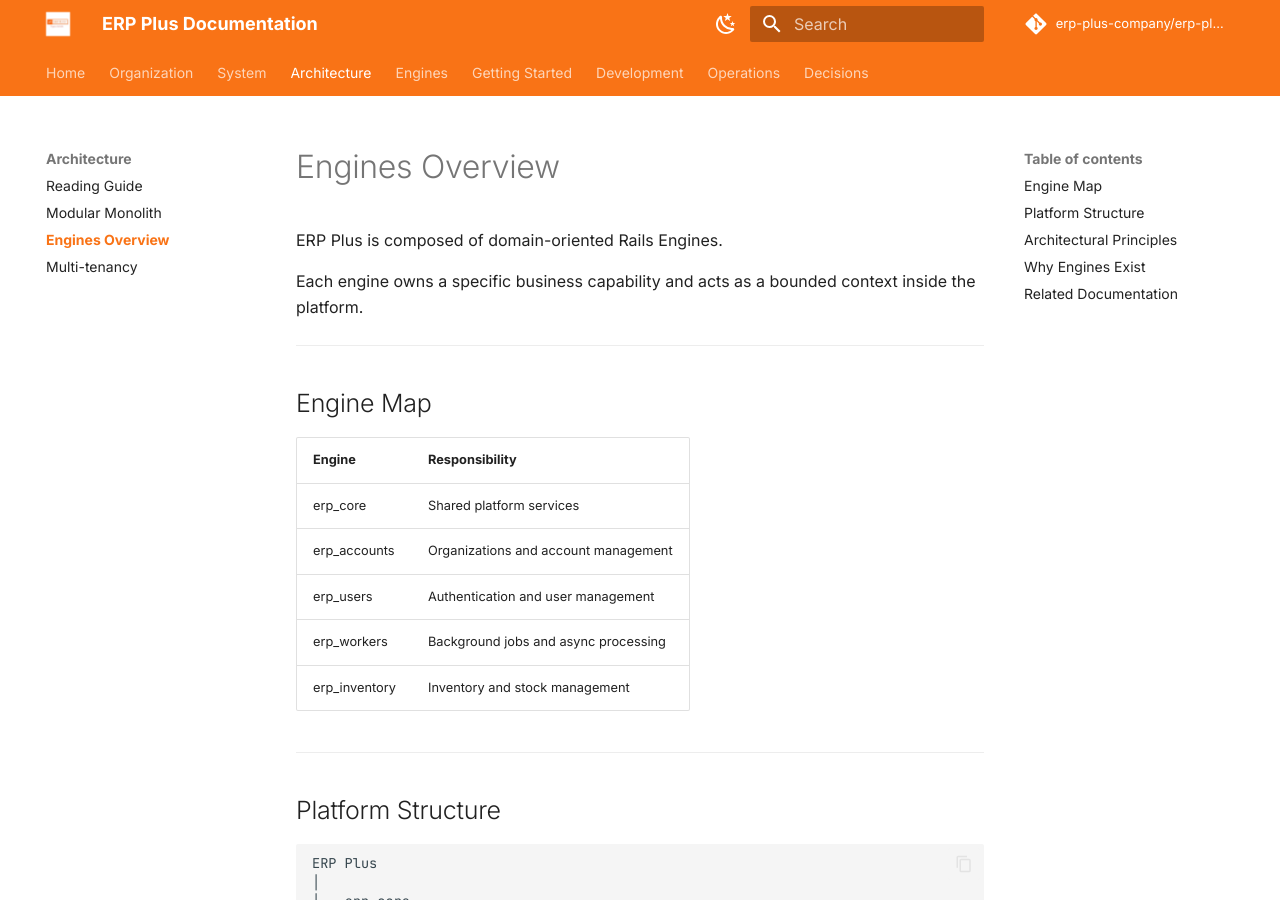
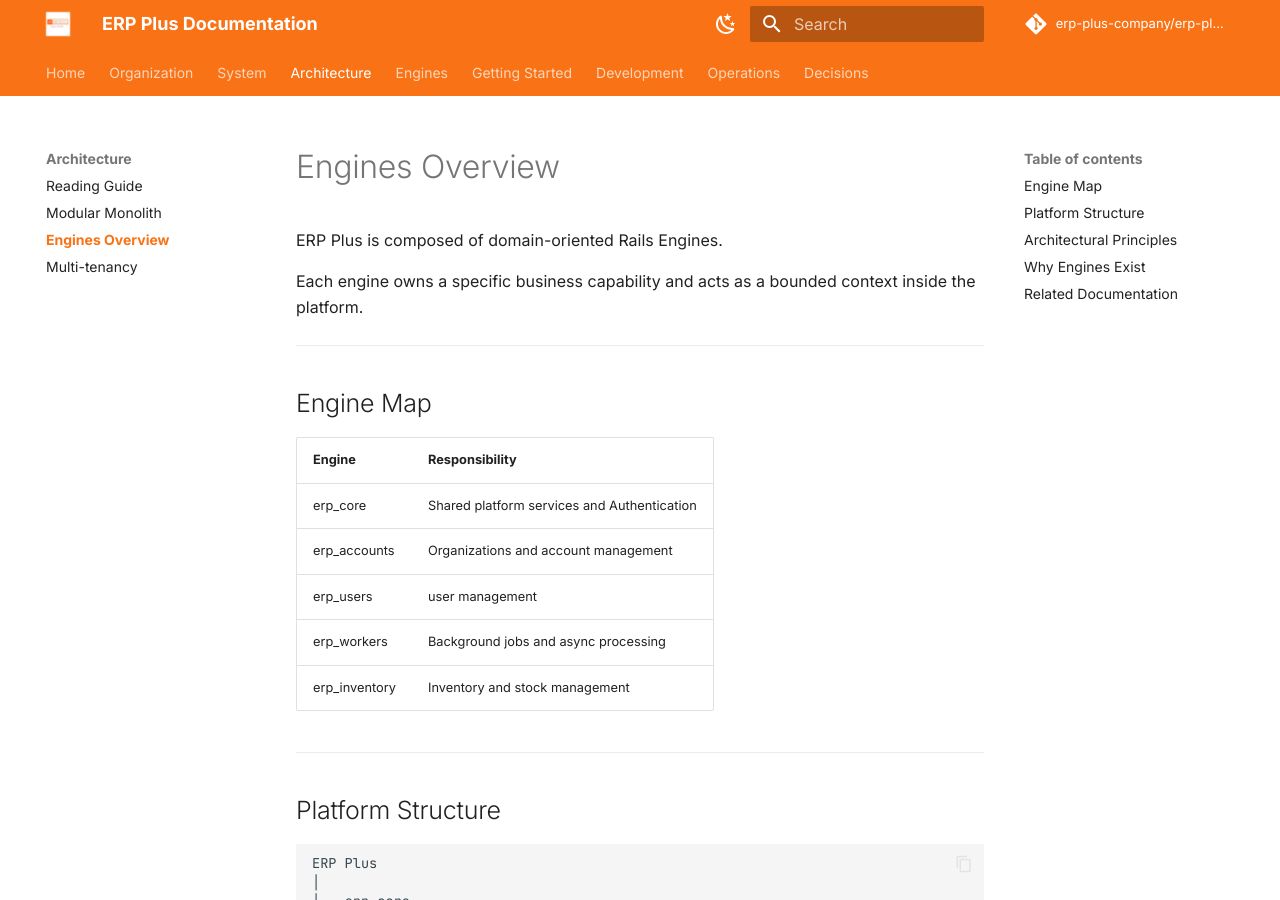
Before and after one commit to erp-plus-company/erp-plus-docs, an MkDocs documentation site: the page built from docs/architecture/engines.md, in a window 1280 px wide and 900 px high. Built offline with MkDocs 1.6.1 and Material for MkDocs 9.7.7, drawn with Linux system fonts in a browser that asks for light colours; comment, search, counter and statistics services are not loaded.

```diff
--- a/docs/architecture/engines.md
+++ b/docs/architecture/engines.md
@@ -8,13 +8,13 @@ Each engine owns a specific business capability and acts as a bounded context in
 
 ## Engine Map
 
-| Engine        | Responsibility                       |
-| ------------- | ------------------------------------ |
-| erp_core      | Shared platform services             |
-| erp_accounts  | Organizations and account management |
-| erp_users     | Authentication and user management   |
-| erp_workers   | Background jobs and async processing |
-| erp_inventory | Inventory and stock management       |
+| Engine        | Responsibility                              |
+| ------------- | ------------------------------------------- |
+| erp_core      | Shared platform services and Authentication |
+| erp_accounts  | Organizations and account management        |
+| erp_users     | user management                             |
+| erp_workers   | Background jobs and async processing        |
+| erp_inventory | Inventory and stock management              |
 
 ---
 
```
